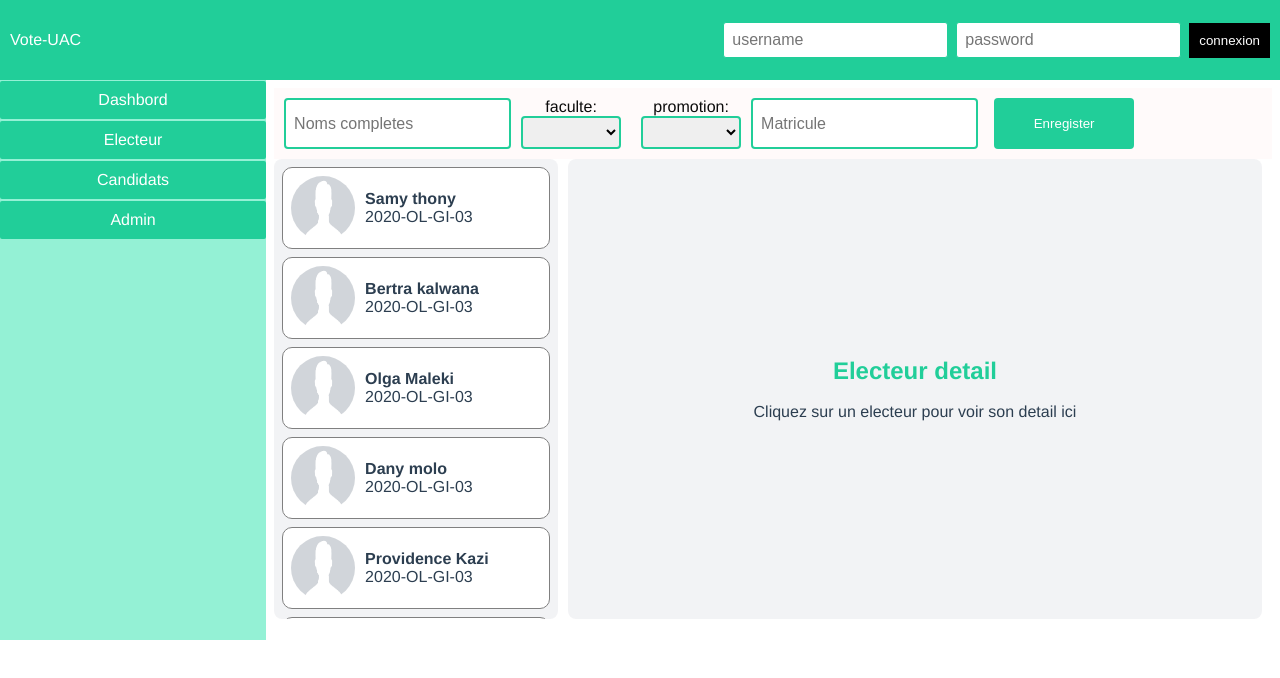
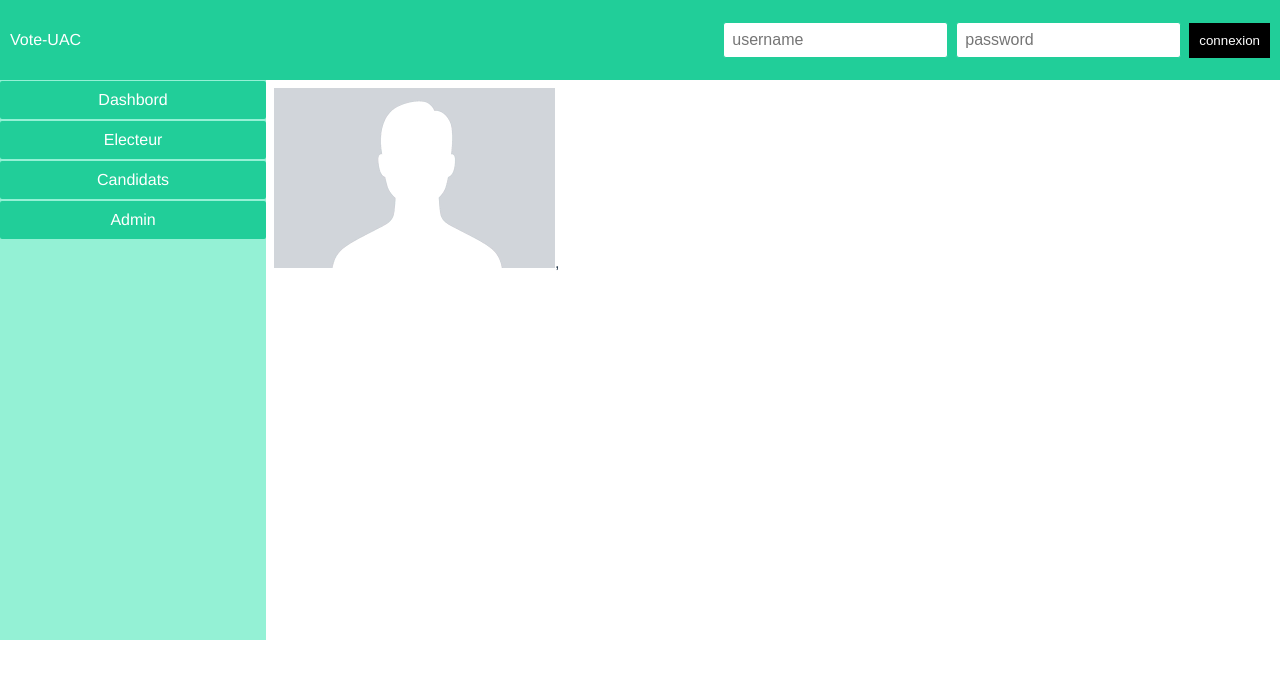
Before and after one commit to leenorshn/vue2-vote, a Vue app: page /#/Candidat in a window 1280 px wide. Shown: the top 678 px of the page. Built offline with nearby package versions, Linux system fonts and the light colour scheme.

Commit message:
redesign candidat page

```diff
--- a/src/views/CandidatPage.vue
+++ b/src/views/CandidatPage.vue
@@ -1,285 +1,52 @@
 <template>
-    <div class="electeur-main-page">
-       <div class="student-form-main">
-    <input type="text" v-model="newElecteur.name" placeholder="Noms completes" />
-    <div class="combo">
-      <label for="pet-select">faculte:</label>
-      <select name="pets" id="faculte" v-model="newElecteur.faculte">
-        <option value="GI">Gestion-Info</option>
-        <option value="CU">Communication</option>
-        <option value="SA">Genie-info</option>
-      </select>
+  <div class="electeur-main-page">
+    <div class="electeur-all-page">
+      <div class="detail-electeur"><img src="../assets/profile.png" />,</div>
     </div>
-    <div class="combo">
-      <label for="pet-select">promotion:</label>
-      <select name="pets" id="promotion" v-model="newElecteur.promotion">
-        <option value="Prepa">Prepas</option>
-        <option value="G1">G1</option>
-        <option value="G2">G2</option>
-        <option value="G3">G3</option>
-        <option value="L1">L1</option>
-        <option value="L2">L3</option>
-      </select>
-    </div>
-    <input type="text" placeholder="Matricule" v-model="newElecteur.matricule" />
-    <button @click="addElecteur()">Enregister</button>
   </div>
-        <div class="electeur-all-page">
-            <div class="list-electeur">
-                <div class="card-item" v-for="(electeur,index) in electeurs" :key="index" @click="viewDetailElecteur(index)">
-                    <img src="../assets/profile.png" alt="">
-                    <div class="section-two">
-                        <h4>{{electeur.name}}</h4>
-                    <p>{{electeur.matricule}}</p>
-                    </div>
-                </div>
-            </div>
-            <div v-if="currentElecteur" class="detail-electeur">
-               <img src="../assets/profile.png">,
-               <div class="identity">
-                 <h4>{{currentElecteur.name}}</h4>
-                 <h6>{{currentElecteur.matricule}}</h6>
-                 <p>{{currentElecteur.faculte}}</p>
-               </div>
-               <div class="action">
-                 <button @click.prevent="deleteElecteur(index)" >Supprimer</button>
-               </div>
-            </div>
-            <div v-else class="detail-electeur-default">
-              <h2>Electeur detail</h2><br>
-              <p>Cliquez sur un electeur pour voir son detail ici</p>
-            </div>
-        </div>
-    </div>
 </template>
 
 <script>
+export default {
+  name: "CandidatPage",
+  methods: {
 
-export default {
-    name:"CandidatPage",
-    methods:{
-      viewDetailElecteur(index) {
-        this.currentElecteur=this.electeurs[index];
-      },
-      deleteElecteur(index){
-        this.$delete(this.electeurs,index);
-      },
-      addElecteur(){
-        this.electeurs.unshift({
-          name:this.newElecteur.name,
-          matricule:this.newElecteur.matricule,
-          faculte:this.newElecteur.faculte,
-          promotion:this.newElecteur.promotion
-        });
-        this.newElecteur.name=""
-        this.newElecteur.matricule=""
-        this.newElecteur.faculte=""
-        this.newElecteur.promotion=""
-      }
-    },
-    data() {
+  },
+  data() {
     return {
       name: "Jeux de la vie",
-      currentElecteur:null,
-      newElecteur:{
-        name:"",
-        matricule:"",
-        promotion:"",
-        faculte:"",
-      }
-      ,
-      electeurs:[
-          {
-          name:"Samy thony",
-          matricule:"2020-OL-GI-03",
-          promotion:"G3",
-          faculte:"GI"
+      currentElecteur: null,
+      newElecteur: {
+        name: "",
+        matricule: "",
+        promotion: "",
+        faculte: "",
       },
-      {
-          name:"Bertra kalwana",
-          matricule:"2020-OL-GI-03",
-          promotion:"G3",
-          faculte:"GI"
-      },
-      {
-          name:"Olga Maleki",
-          matricule:"2020-OL-GI-03",
-          promotion:"G3",
-          faculte:"GI"
-      },
-      {
-          name:"Dany molo",
-          matricule:"2020-OL-GI-03",
-          promotion:"G3",
-          faculte:"GI"
-      },
-      {
-          name:"Providence Kazi",
-          matricule:"2020-OL-GI-03",
-          promotion:"G3",
-          faculte:"GI"
-      },
-      {
-          name:"Julien Mongala",
-          matricule:"2020-OL-GI-03",
-          promotion:"G3",
-          faculte:"GI"
-      }
-      ]
-    }
-
+      candidats: [
+        {
+          name: "Samy thony",
+          matricule: "2020-OL-GI-03",
+          promotion: "G3",
+          faculte: "GI",
+        },
+        {
+          name: "Bertra kalwana",
+          matricule: "2020-OL-GI-03",
+          promotion: "G3",
+          faculte: "GI",
+        },
+      ],
+    };
   },
-
-}
+};
 </script>
 <style scoped>
-    .electeur-main-page{
-        display: flex;
-        flex-direction: column;
-
-    }
-
-    .student-form-main {
-
-  padding: 10px;
-
-  background: #fffafa;
-  display: flex;
-  color: rgb(12, 11, 11);
-}
-.combo {
+.electeur-main-page {
   display: flex;
   flex-direction: column;
-  margin: 0px 10px;
 }
-#promotion {
-  padding: 6px;
-  width:100px;
-  border:none;
-  border:2px solid #21ce99;
-  border-radius:4px;
+
+.electeur-all-page {
+  display: flex;
 }
-#faculte {
-  padding: 6px;
-  width:100px;
-  border:none;
-  border:2px solid #21ce99;
-  border-radius:4px;
-}
-input {
-  padding: 8px;
-  font-size: 16px;
-  border:2px solid #21ce99;
-  border-radius:4px;
-
-}
-input:focus{
-    outline-color: #21ce99;
-}
-button {
-  width: 140px;
-  margin-left: 16px;
-  background-color: #21ce99;
-  color:white;
-  border:none;
-  border-radius:4px;
-}
-    .electeur-all-page{
-        display: flex;
-
-    }
-    .list-electeur{
-        flex:3;
-        background-color:rgba(8, 26, 61,0.05);
-        height: 460px;
-        overflow:auto;
-        border-radius: 8px;
-    }
-    .detail-electeur{
-        border-radius: 8px;
-        margin-left:10px;
-        margin-right:10px ;
-        padding:16px;
-
-        flex: 7;
-         background-color:rgba(8, 26, 61,0.05);
-    }
-    @keyframes electeurSelected {
-      0%{transform: translateX(0px)}
-      50%{transform: translateX(400px)}
-      100%{transform: translateX(800px)}
-    }
-    .card-item{
-        display: flex;
-        padding:8px;
-        margin: 8px;
-        border:0.7px solid grey;
-        border-radius:10px;
-
-        cursor: pointer;
-        background-color:white;
-    }
-    .card-item:hover{
-        background-color:#21ce99;
-        border:2px solid #21ce99;
-        color:white;
-    }
-
-    .card-item img{
-        width:64px;
-        height: 64px;
-        border-radius: 32px;
-    }
-    .section-two{
-        padding-left: 10px;
-        text-align:left;
-        flex-direction: column;
-        display: flex;
-        justify-content: center;
-    }
-
-    .detail-electeur img{
-      width:200px;
-      height: 200px;
-      border-radius: 8px;
-      animation: electeurSelected 1.3s ease-in forwards  linear;
-    }
-
-    .identity{
-      padding:8px;
-      margin:16px;
-      background-color:white;
-    }
-    .detail-electeur-default{
-        border-radius: 8px;
-        margin-left:10px;
-        margin-right:10px ;
-        padding:16px;
-        flex: 7;
-        display: flex;
-        justify-content: center;
-        flex-direction: column;
-        align-items: center;
-         background-color:rgba(8, 26, 61,0.05);
-    }
-
-    .detail-electeur-default h2 {
-      color: #21ce99;
-    }
-    .detail-electeur-default p{
-      font-size: 16px;
-      font-weight: 300;
-    }
-    .detail-electeur .action button{
-      background-color: red;
-      color:white;
-      padding: 10px 0px 10px 0px;
-      border:none;
-      cursor: pointer;
-    }
-    button:focus{
-      outline-color: #21ce99;
-    }
-
-
 </style>
```
